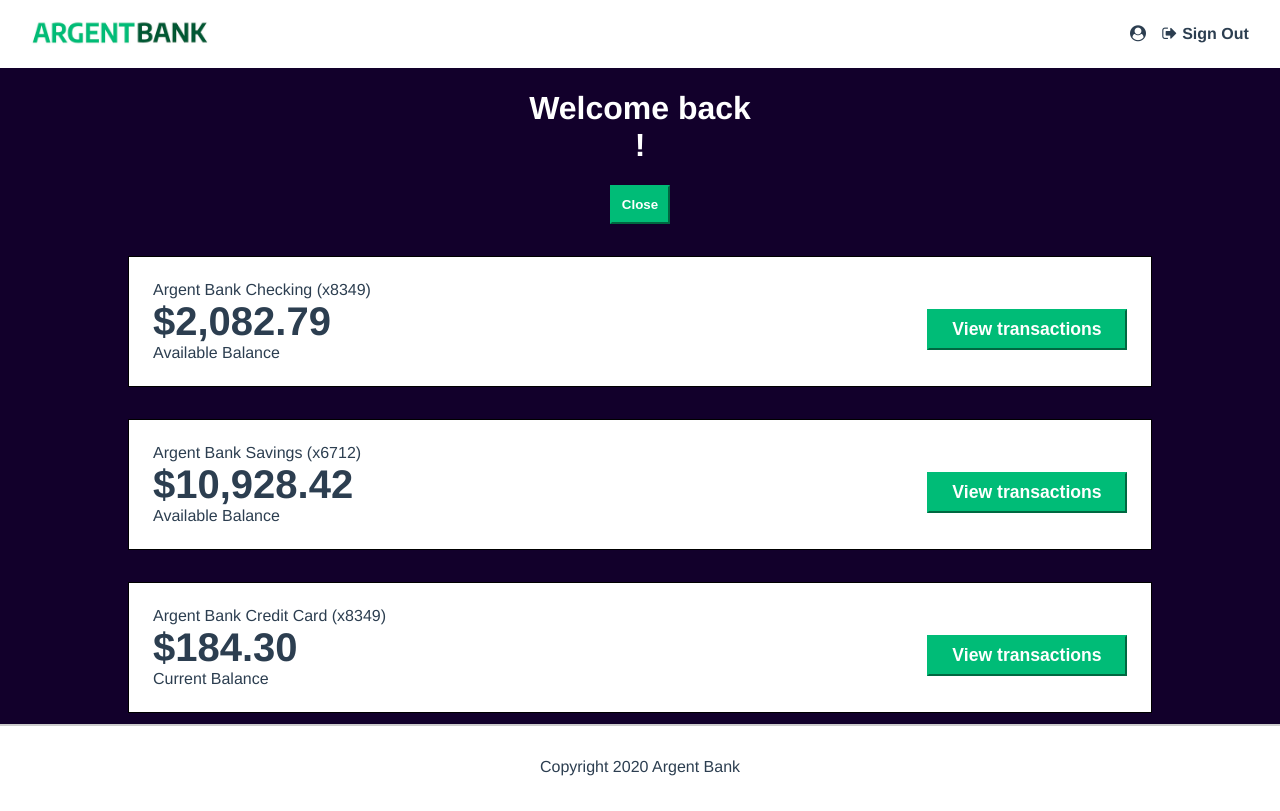
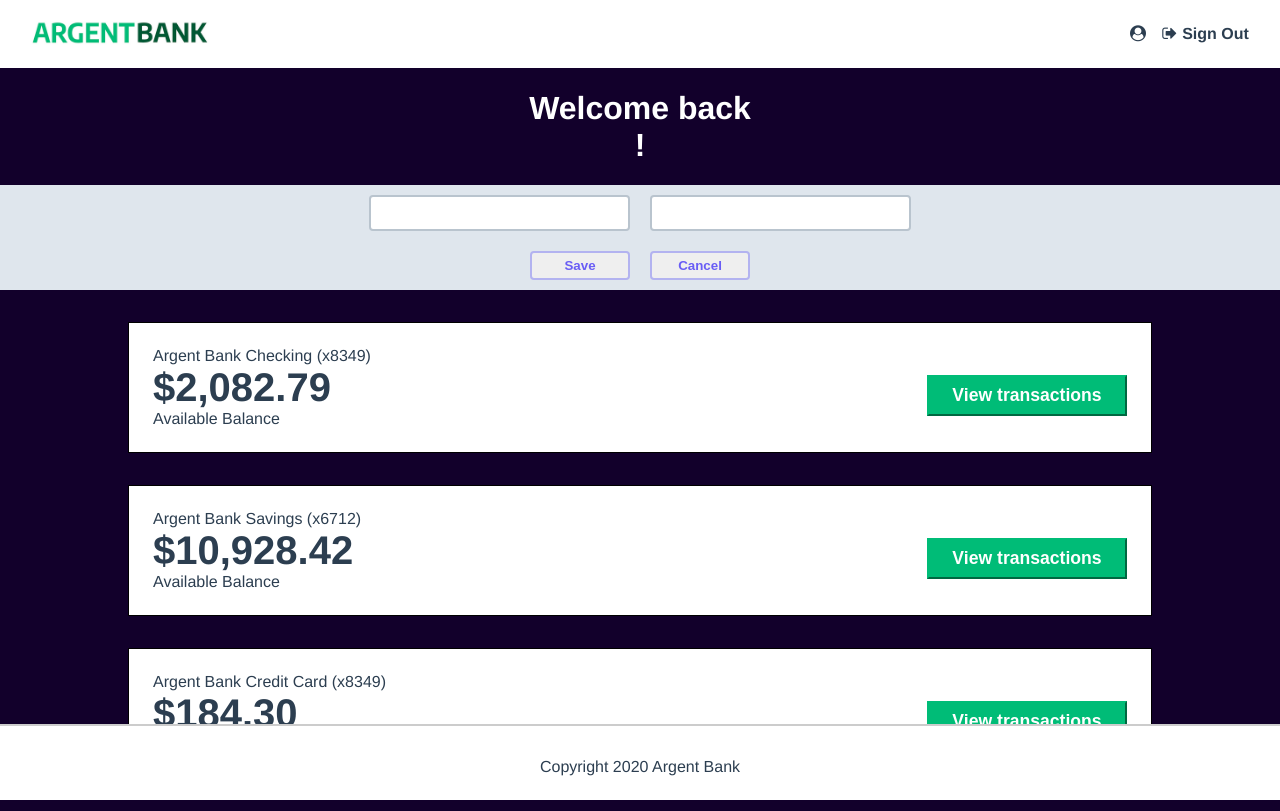
Before and after one commit to jojoner16/argent-bank, a React (Create React App) app: page /profile in a window 1280 px wide. Both pictures are taken after a click on the button "Edit Name". Built offline with nearby package versions, Linux system fonts and the light colour scheme; no server answers.

Commit message:
création fichier pour les fonctionnalités de modifications du nom et prénom

```diff
--- /dev/null
+++ b/src/components/editUserName/EditUserName.js
@@ -0,0 +1,88 @@
+import React, { useState } from 'react';
+import { useDispatch, useSelector } from 'react-redux';
+import {
+  setGetProfile,
+  updateFirstName,
+  updateLastName,
+} from '../../features/profile/profileSlice';
+import '../../styles/components/EditUserName.css';
+
+const EditUsername = ({ onCancel }) => {
+  const firstName = useSelector((state) => state.profile.firstName);
+  const lastName = useSelector((state) => state.profile.lastName);
+  const token = useSelector((state) => state.user.token);
+  const [newFirstName, setNewFirstName] = useState(firstName);
+  const [newLastName, setNewLastName] = useState(lastName);
+  const dispatch = useDispatch();
+
+  const handleSubmit = async (e) => {
+    e.preventDefault();
+
+    // Mise à jour les valeurs du prénom et du nom dans le store Redux.
+    dispatch(updateFirstName({ newFirstName }));
+    dispatch(updateLastName({ newLastName }));
+
+    try {
+      const response = await fetch(
+        'http://localhost:3001/api/v1/user/profile',
+        {
+          method: 'PUT',
+          headers: {
+            Authorization: `Bearer ${token}`,
+            'Content-Type': 'application/json',
+          },
+          body: JSON.stringify({
+            firstName: newFirstName,
+            lastName: newLastName,
+          }),
+        }
+      );
+
+      if (response.status === 200) {
+        const responseData = await response.json();
+        dispatch(setGetProfile({ data: responseData }));
+      }
+    } catch (e) {
+      console.error(e);
+    }
+  };
+
+  const handleCancel = () => {
+    // Réinitialise le champ "First Name" et "Last Name" et efface les messages d'erreur.
+    setNewFirstName(firstName);
+    setNewLastName(lastName);
+    onCancel(); // Appeler la fonction d'annulation pour fermer le formulaire
+  };
+
+  return (
+    <div className="editName-content">
+      <form onSubmit={handleSubmit}>
+        <div className="inputs">
+          <div className="input-grey">
+            <input
+              type="text"
+              value={newFirstName}
+              onChange={(e) => setNewFirstName(e.target.value)}
+            />{' '}
+          </div>
+          <div className="input-grey">
+            <input
+              type="text"
+              value={newLastName}
+              onChange={(e) => setNewLastName(e.target.value)}
+            />{' '}
+          </div>
+        </div>
+
+        <button className="buttons" type="submit">
+          Save
+        </button>
+        <button className="buttons" type="button" onClick={handleCancel}>
+          Cancel
+        </button>
+      </form>
+    </div>
+  );
+};
+
+export default EditUsername;
--- a/src/features/profile/profileSlice.js
+++ b/src/features/profile/profileSlice.js
@@ -10,11 +10,15 @@
       state.lastName = payload.data.body.lastName;
       state.userName = payload.data.body.userName;
     },
-    setNewUserName: (state, { payload }) => {
-      state.userName = payload.response.userName;
+    updateFirstName: (state, { payload }) => {
+      state.firstName = payload.newFirstName;
+    },
+    updateLastName: (state, { payload }) => {
+      state.lastName = payload.newLastName;
     },
   },
 });
 
-export const { setGetProfile, setNewUserName } = profileSlice.actions;
+export const { setGetProfile, updateFirstName, updateLastName } =
+  profileSlice.actions;
 export default profileSlice.reducer;
--- a/src/pages/profile/Profile.js
+++ b/src/pages/profile/Profile.js
@@ -2,6 +2,7 @@
 import '../../styles/pages/Profil.css';
 import { setGetProfile } from '../../features/profile/profileSlice';
 import { useSelector, useDispatch } from 'react-redux';
+import EditUsername from '../../components/editUserName/EditUserName';
 
 function ProfilePage() {
   const dispatch = useDispatch();
@@ -46,8 +47,9 @@
     fetchData();
   });
 
-  const handleEditUsername = () => {
-    setToggleEditUsername(!toggleEditUsername);
+  // Ajout de la fonction pour masquer le formulaire lors du clic sur "Cancel"
+  const handleCancelEdit = () => {
+    setToggleEditUsername(false);
   };
 
   return (
@@ -58,9 +60,15 @@
           <br />
           {dataUser.firstName + ' ' + dataUser.lastName + ' !'}
         </h1>
-        <button onClick={handleEditUsername} className="edit-button">
-          {!toggleEditUsername ? 'Edit Name' : 'Close'}
-        </button>
+        {!toggleEditUsername ? (
+          <button
+            onClick={() => setToggleEditUsername(true)}
+            className="edit-button"
+          >
+            Edit Name
+          </button>
+        ) : null}
+        {toggleEditUsername && <EditUsername onCancel={handleCancelEdit} />}
       </div>
       <h2 className="sr-only">Accounts</h2>
       <section className="account">
--- /dev/null
+++ b/src/styles/components/EditUserName.css
@@ -0,0 +1,35 @@
+.editName-content {
+  display: flex;
+  align-items: center;
+  justify-content: center;
+  background-color: #dfe6ed;
+}
+
+.inputs {
+  display: flex;
+}
+
+.input-grey {
+  margin-bottom: 1rem;
+  margin: 10px;
+}
+
+.input-grey input {
+  padding: 5px;
+  font-size: 1.2rem;
+  color: #d3dbe3;
+  border-radius: 4px;
+  border: 2px solid #b9c4ce;
+  background-color: white;
+}
+
+.buttons {
+  width: 100px;
+  padding: 5px;
+  margin: 10px;
+  color: #695df5;
+  font-weight: 600;
+  border: 2px solid #b3b3f0;
+  border-radius: 4px;
+  cursor: pointer;
+}
```
